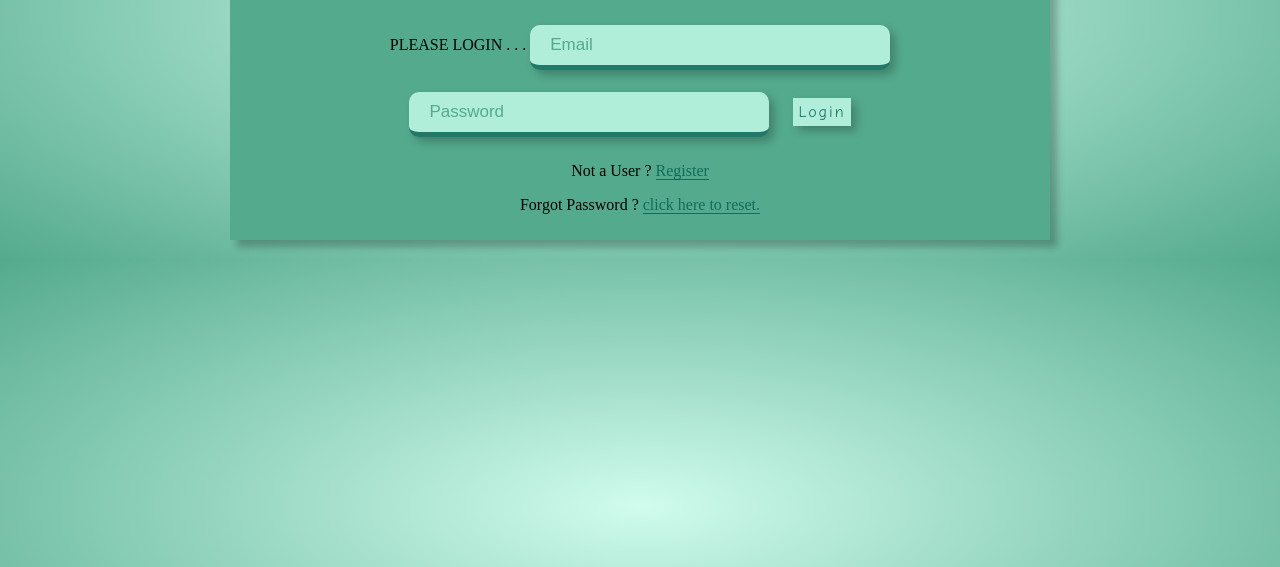
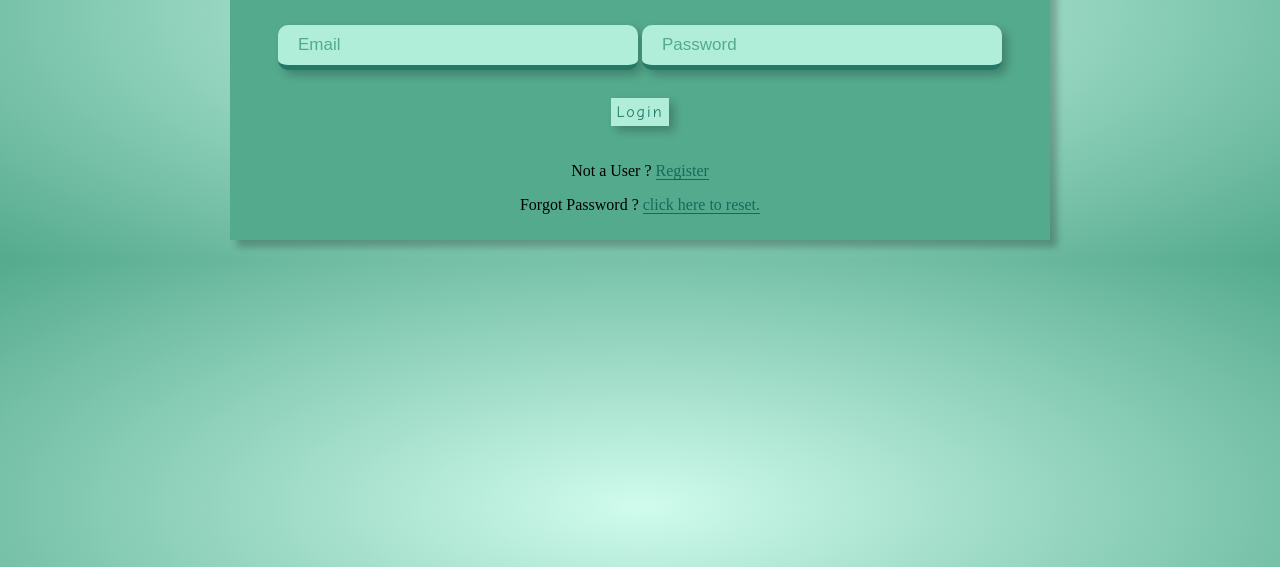
Before and after one commit to GitShaAli/ExpenseTrackerNode, a website: page public/login.html in a window 1280 px wide. Shown: the part 233-800 px from the top of the page. Drawn offline with nearby package versions, Linux system fonts and the light colour scheme.

Commit message:
fix login page

```diff
--- a/public/login.html
+++ b/public/login.html
@@ -14,7 +14,6 @@
             <div id="notification-container"></div>
             <form onsubmit="login(event)">
                 <h2 style="color: white;">User Login . . .</h2>
-                PLEASE LOGIN . . .
                 <input type="email" placeholder="email" id="email" required>
                 <input type="password" placeholder="password" id="password" required>
                 <button type="submit" class="btn">Login</button>
```
